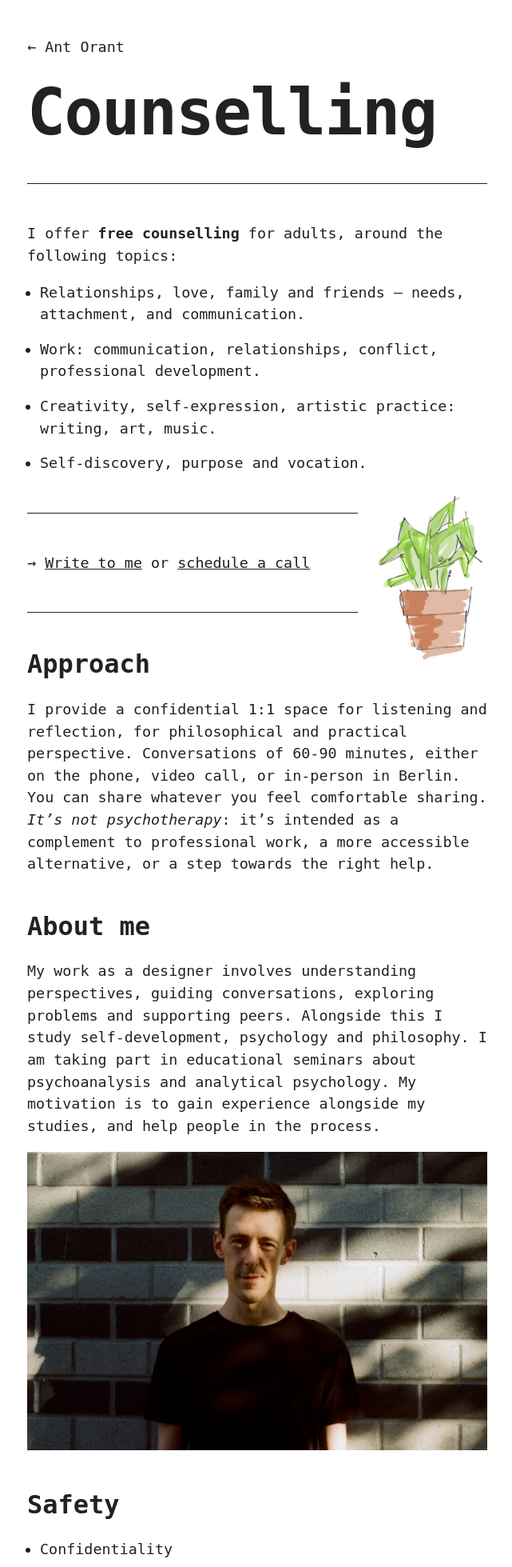
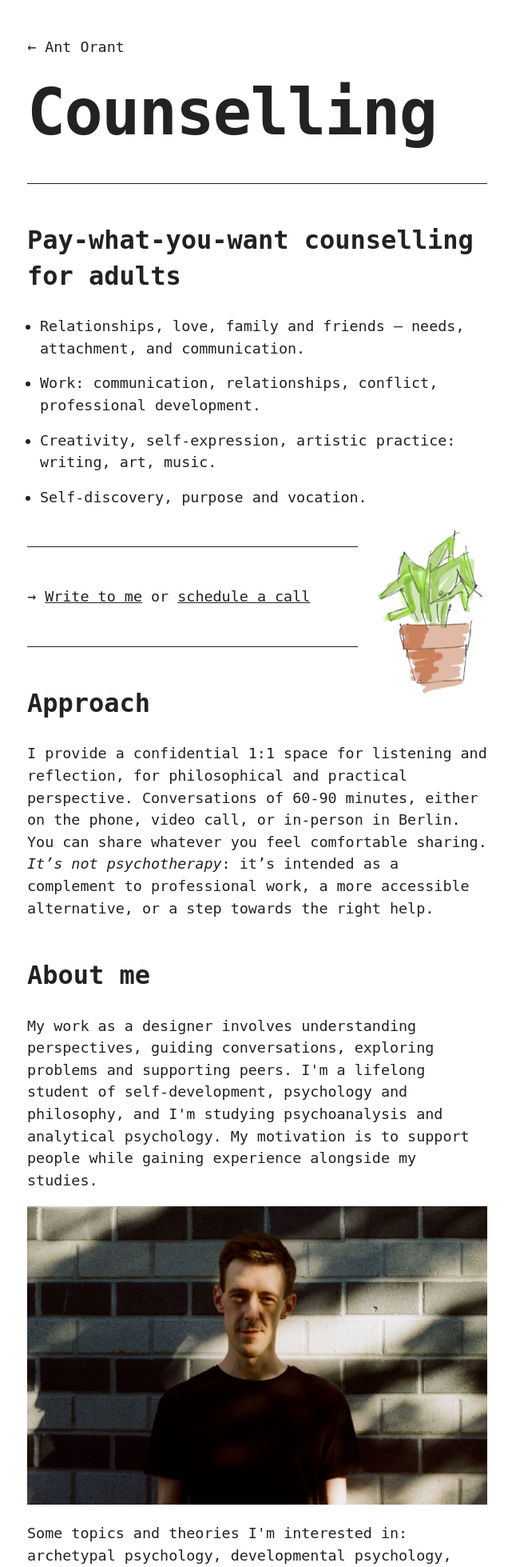
Before and after one commit to antorant/antorant.github.io, a PHP site: page /counselling/ in a window 1280 px wide. Shown: the top 1959 px of the page at 80% size, without its empty margins (318-959 px from the left). Run offline with PHP 8.4, Linux system fonts and the light colour scheme.

Commit message:
Update text

```diff
--- a/counselling/index.html
+++ b/counselling/index.html
@@ -17,7 +17,7 @@
   </nav>
 
   <hr>
-  <p>I offer <strong>free counselling</strong> for adults, around the following topics:</p>
+  <h2>Pay-what-you-want counselling for adults</h2>
   <ul>
     <li>Relationships, love, family and friends — needs, attachment, and communication.</li>
     <li>Work: communication, relationships, conflict, professional development.</li>
@@ -33,27 +33,23 @@
   <p>I provide a confidential 1:1 space for listening and reflection, for philosophical and practical perspective. Conversations of 60-90 minutes, either on the phone, video call, or in-person in Berlin. You can share whatever you feel comfortable sharing.<br/><em>It’s not psychotherapy</em>: it’s intended as a complement to professional work, a more accessible alternative, or a step towards the right help.</p>
 
   <h2>About me</h2>
-  <p>My work as a designer involves understanding perspectives, guiding conversations, exploring problems and supporting peers. Alongside this I study self-development, psychology and philosophy. I am taking part in educational seminars about psychoanalysis and analytical psychology. My motivation is to gain experience alongside my studies, and help people in the process.</p>
+  <p>My work as a designer involves understanding perspectives, guiding conversations, exploring problems and supporting peers. I'm a lifelong student of self-development, psychology and philosophy, and I'm studying psychoanalysis and analytical psychology. My motivation is to support people while gaining experience alongside my studies.</p>
 
   <!-- <img src="../img/illustrations/books.jpg" width="148" style="float: right; margin-left: 1em;"/> -->
   <img src="../img/profile__2024-01--full.jpg" />
-  <!--
-  <h2>Theory</h2>
-  <ul>
-    <li>Eastern concepts of non-duality and impermanence.</li>
-    <li>Working with dreams as a tool of self-reflection.</li>
-    <li>Jung’s personality types, archetypal symbolism</li>
-    <li>Psychoanalytic concepts of object-relations, ambivalence, psychosomatics.</li>
-    <li>Lacan, Bion, Klein</li>
-  </ul>
--->
+  <p>Some topics and theories I'm interested in: archetypal psychology, developmental psychology, stoicism, buddhist philosophy, personality types, object relations theory, comparative religion, symbolism, dream work, psychosomatics.
+  <hr>
   <h2>Safety</h2>
   <ul>
-    <li>Confidentiality</li>
-    <li>Respect: no judgment, no assumptions</li>
-    <li>Development</li>
-    <li>Transparency</li>
+    <li>Full confidentiality</li>
+    <li>No judgments, and no assumptions</li>
+    <li>I'm there to listen and support, not to advise or fix</li>
+    <li>I'm committed to my own personal psychological work</li>
+    <li>We talk about our conversational dynamics and working relationship</li>
   </ul>
+  <hr>
+  <h2>Pay what you want</h2>
+  <p>We have two or three sessions to see how we work together, then agree on a fee that fits to your financial situation.</p>
   <hr>
   <p>&rarr; <a href="https://calendly.com/ant-orant/30m">Schedule a call</a> or write to me at <a href="mailto:ant@ajo.design">ant@ajo.design</a></p>
   </p>
--- a/css/style.css
+++ b/css/style.css
@@ -47,7 +47,7 @@ h1 {
 
 h2 {
   font-size: 2rem;
-  line-height: 1;
+  line-height: 1.4;
   margin-top: 3rem;
 /*  text-transform: uppercase;*/
 }
```
